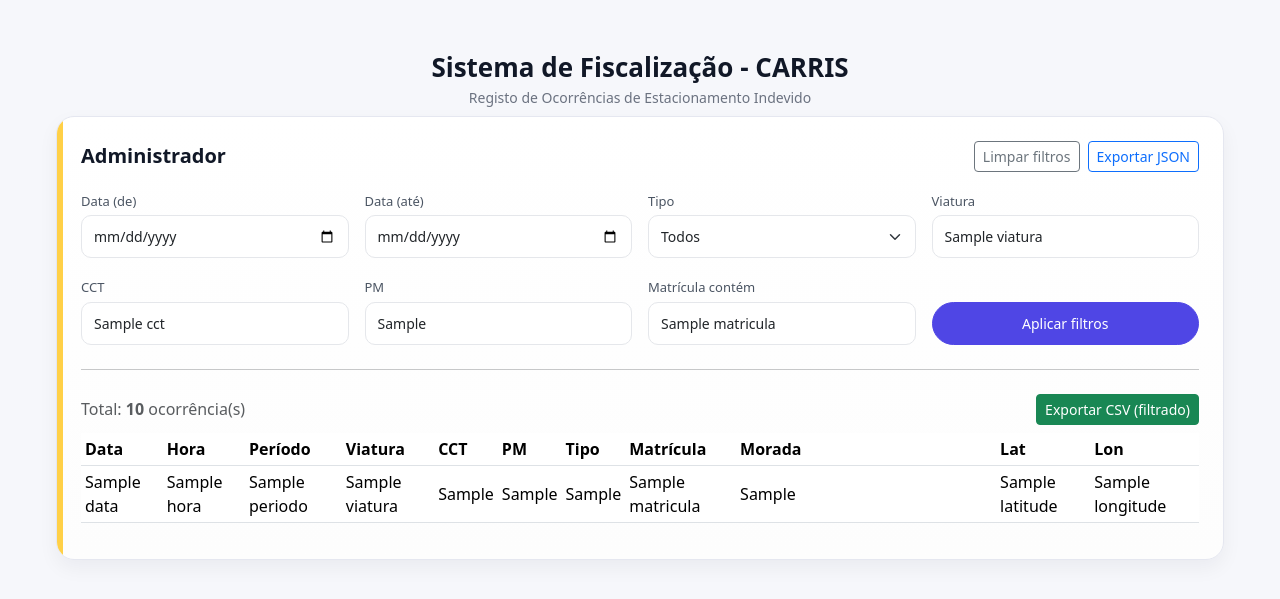
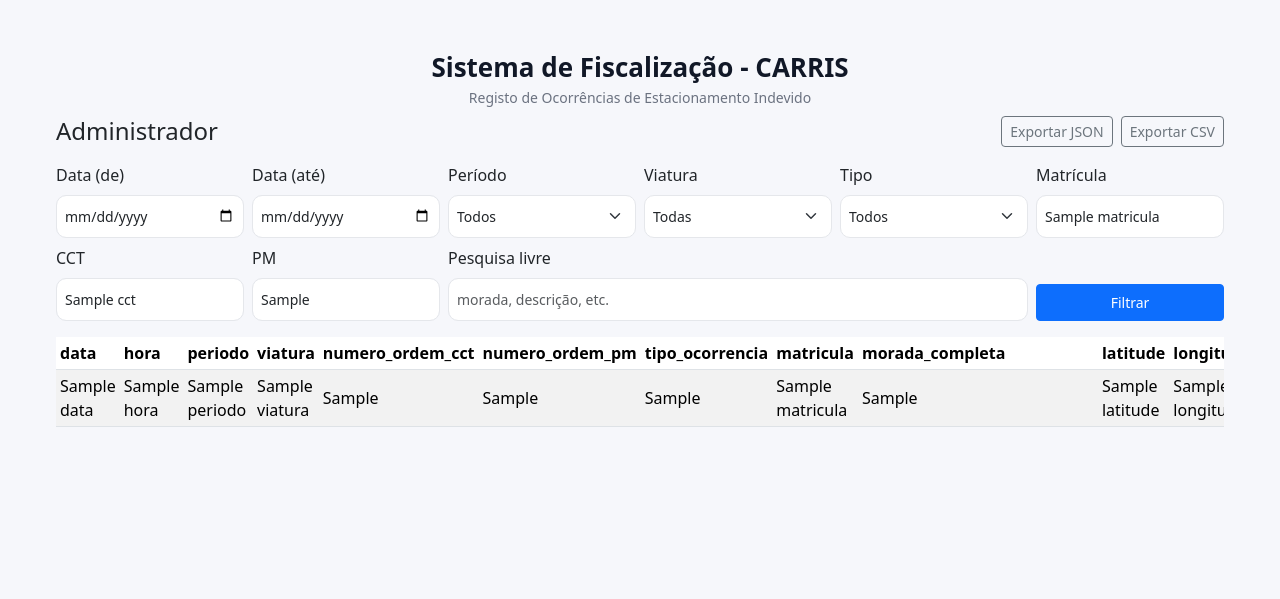
Before and after one commit to netoking2002/vigilantes_app, a Flask app: template templates/admin.html in a window 1280 px wide. Shown: the part 79-678 px from the top of the page. Run offline with Flask 3, Linux system fonts and the light colour scheme; the template is opened without the code that fills it: most values are stand-ins (such as "Sample title", 1, 10 or a date in 2020).

Commit message:
Admin page + melhorias layout e validações

```diff
--- a/app.py
+++ b/app.py
@@ -1,4 +1,4 @@
-from flask import Flask, render_template, request, redirect, url_for, Response
+from flask import Flask, render_template, request, redirect, url_for, Response, jsonify
 from datetime import datetime, date
 import os
 import json
@@ -39,36 +39,36 @@
     return viaturas
 
 
-def _default_data():
-    return {
-        "registo_principal": {
-            "data": date.today().strftime("%d/%m/%Y"),
-            "periodo": "Manhã",
-            "viatura": "",
-            "num_ordem_cct": "",
-            "num_ordem_pm": "",
-            "registo_guardado": False,
-        },
-        "ocorrencias": []
-    }
-
-
 def carregar_dados():
     path = get_data_path()
     if not os.path.exists(path):
-        return _default_data()
+        return {
+            "registo_principal": {
+                "data": date.today().strftime("%d/%m/%Y"),
+                "periodo": "Manhã",
+                "viatura": "",
+                "num_ordem_cct": "",
+                "num_ordem_pm": "",
+                "registo_guardado": False,
+            },
+            "ocorrencias": []
+        }
 
     try:
         with open(path, "r", encoding="utf-8") as f:
-            dados = json.load(f)
-            # garante chaves mínimas
-            if "registo_principal" not in dados:
-                dados["registo_principal"] = _default_data()["registo_principal"]
-            if "ocorrencias" not in dados:
-                dados["ocorrencias"] = []
-            return dados
+            return json.load(f)
     except Exception:
-        return _default_data()
+        return {
+            "registo_principal": {
+                "data": date.today().strftime("%d/%m/%Y"),
+                "periodo": "Manhã",
+                "viatura": "",
+                "num_ordem_cct": "",
+                "num_ordem_pm": "",
+                "registo_guardado": False,
+            },
+            "ocorrencias": []
+        }
 
 
 def guardar_dados(dados):
@@ -81,7 +81,7 @@
     ocorrencias = dados.get("ocorrencias", [])
     if not ocorrencias:
         return 1
-    return max(o.get("id", 0) for o in ocorrencias) + 1
+    return max(int(o.get("id", 0)) for o in ocorrencias) + 1
 
 
 # =========================
@@ -95,21 +95,8 @@
         return None
 
 
-def parse_hhmm(s):
-    try:
-        return datetime.strptime(s, "%H:%M").time()
-    except Exception:
-        return None
-
-
 def contains(hay, needle):
-    return needle.lower() in (hay or "").lower()
-
-
-def sort_key_ocorrencia(o):
-    d = parse_ddmmyyyy(o.get("data", "")) or date.min
-    t = parse_hhmm(o.get("hora", "")) or datetime.min.time()
-    return (d, t, o.get("id", 0))
+    return (needle or "").lower() in (hay or "").lower()
 
 
 # =========================
@@ -121,12 +108,16 @@
     dados = carregar_dados()
     registo = dados["registo_principal"]
 
-    ocorrencias = sorted(dados.get("ocorrencias", []), key=sort_key_ocorrencia)
+    ocorrencias = sorted(
+        dados.get("ocorrencias", []),
+        key=lambda o: (o.get("data", ""), o.get("hora", "")),
+        reverse=False
+    )
 
     viaturas = carregar_viaturas()
 
     if request.method == "POST" and request.form.get("acao") == "guardar_registo":
-        data_form = request.form.get("data", "").strip()  # yyyy-mm-dd
+        data_form = request.form.get("data", "").strip()
         if data_form:
             try:
                 registo["data"] = datetime.strptime(data_form, "%Y-%m-%d").strftime("%d/%m/%Y")
@@ -166,7 +157,7 @@
             "Multas em corredor BUS",
             "Multas em áreas de paragem",
             "Multas a dificultar manobra",
-            "Multa – outras situações",
+            "Multa - outras situações",
             "Pedidos de reboque",
             "Pedidos de bloqueamento",
             "Advertências",
@@ -231,26 +222,14 @@
     return redirect(url_for("index"))
 
 
-# ✅ ESTAS 2 ROTAS FALTAVAM (e davam o teu BuildError no template)
 @app.route("/ocorrencias/<int:occ_id>")
 def detalhe_ocorrencia(occ_id):
     dados = carregar_dados()
     ocorrencias = dados.get("ocorrencias", [])
-    occ = next((o for o in ocorrencias if o.get("id") == occ_id), None)
+    occ = next((o for o in ocorrencias if int(o.get("id", 0)) == occ_id), None)
     if not occ:
         return redirect(url_for("index"))
-
-    registo = dados["registo_principal"]
-    return render_template("detalhe_ocorrencia.html", ocorrencia=occ, registo=registo)
-
-
-@app.route("/ocorrencias/<int:occ_id>/apagar", methods=["POST"])
-def apagar_ocorrencia(occ_id):
-    dados = carregar_dados()
-    ocorrencias = dados.get("ocorrencias", [])
-    dados["ocorrencias"] = [o for o in ocorrencias if o.get("id") != occ_id]
-    guardar_dados(dados)
-    return redirect(url_for("index"))
+    return render_template("detalhe_ocorrencia.html", ocorrencia=occ)
 
 
 @app.route("/admin", methods=["GET"])
@@ -258,7 +237,6 @@
     dados = carregar_dados()
     ocorrencias = dados.get("ocorrencias", [])
 
-    # filtros (GET)
     data_de = request.args.get("data_de", "").strip()     # yyyy-mm-dd
     data_ate = request.args.get("data_ate", "").strip()   # yyyy-mm-dd
     periodo = request.args.get("periodo", "").strip()
@@ -304,18 +282,18 @@
 
         if q:
             blob = " ".join([
-                str(o.get("data", "")),
-                str(o.get("hora", "")),
-                str(o.get("periodo", "")),
-                str(o.get("viatura", "")),
-                str(o.get("numero_ordem_cct", "")),
-                str(o.get("numero_ordem_pm", "")),
-                str(o.get("tipo_ocorrencia", "")),
-                str(o.get("matricula", "")),
-                str(o.get("morada_completa", "")),
-                str(o.get("latitude", "")),
-                str(o.get("longitude", "")),
-                str(o.get("descricao", "")),
+                str(o.get("data","")),
+                str(o.get("hora","")),
+                str(o.get("periodo","")),
+                str(o.get("viatura","")),
+                str(o.get("numero_ordem_cct","")),
+                str(o.get("numero_ordem_pm","")),
+                str(o.get("tipo_ocorrencia","")),
+                str(o.get("matricula","")),
+                str(o.get("morada_completa","")),
+                str(o.get("latitude","")),
+                str(o.get("longitude","")),
+                str(o.get("descricao","")),
             ])
             if not contains(blob, q):
                 ok = False
@@ -323,11 +301,10 @@
         if ok:
             filtradas.append(o)
 
-    filtradas.sort(key=sort_key_ocorrencia)
+    filtradas.sort(key=lambda x: (x.get("data", ""), x.get("hora", "")))
 
-    # listas para dropdown
-    tipos = sorted({o.get("tipo_ocorrencia", "") for o in ocorrencias if o.get("tipo_ocorrencia")})
-    viaturas = sorted({o.get("viatura", "") for o in ocorrencias if o.get("viatura")})
+    tipos = sorted({o.get("tipo_ocorrencia","") for o in ocorrencias if o.get("tipo_ocorrencia")})
+    viaturas = sorted({o.get("viatura","") for o in ocorrencias if o.get("viatura")})
 
     return render_template(
         "admin.html",
@@ -348,6 +325,54 @@
     )
 
 
+@app.route("/admin/export/json", methods=["GET"])
+def admin_export_json():
+    dados = carregar_dados()
+    return jsonify(dados.get("ocorrencias", []))
+
+
+@app.route("/admin/export/csv", methods=["GET"])
+def admin_export_csv():
+    dados = carregar_dados()
+    ocorrencias = dados.get("ocorrencias", [])
+
+    output = io.StringIO()
+    header = [
+        "data","hora","periodo","viatura","numero_ordem_cct","numero_ordem_pm",
+        "tipo_ocorrencia","matricula","morada_completa","latitude","longitude","descricao"
+    ]
+    output.write(";".join(header) + "\n")
+
+    for o in ocorrencias:
+        morada = (o.get("morada_completa", "") or "").replace("\n", " ").replace(";", ",")
+        descricao = (o.get("descricao", "") or "").replace("\n", " ").replace(";", ",")
+        linha = [
+            o.get("data", ""),
+            o.get("hora", ""),
+            o.get("periodo", ""),
+            o.get("viatura", ""),
+            o.get("numero_ordem_cct", ""),
+            o.get("numero_ordem_pm", ""),
+            o.get("tipo_ocorrencia", ""),
+            o.get("matricula", ""),
+            morada,
+            o.get("latitude", ""),
+            o.get("longitude", ""),
+            descricao,
+        ]
+        output.write(";".join(linha) + "\n")
+
+    csv_data = output.getvalue()
+    output.close()
+
+    filename = f"Vigilantes_Admin_{date.today().strftime('%Y-%m-%d')}.csv"
+    return Response(
+        csv_data.encode("utf-8-sig"),
+        mimetype="text/csv; charset=utf-8",
+        headers={"Content-Disposition": f'attachment; filename="{filename}"'}
+    )
+
+
 @app.route("/fim_servico", methods=["POST"])
 def fim_servico():
     dados = carregar_dados()
@@ -356,15 +381,14 @@
 
     output = io.StringIO()
     header = [
-        "data", "hora", "periodo", "viatura", "numero_ordem_cct", "numero_ordem_pm",
-        "tipo_ocorrencia", "matricula", "morada_completa", "latitude", "longitude", "descricao"
+        "data","hora","periodo","viatura","numero_ordem_cct","numero_ordem_pm",
+        "tipo_ocorrencia","matricula","morada_completa","latitude","longitude","descricao"
     ]
     output.write(";".join(header) + "\n")
 
-    for o in sorted(ocorrencias, key=sort_key_ocorrencia):
+    for o in ocorrencias:
         morada = (o.get("morada_completa", "") or "").replace("\n", " ").replace(";", ",")
         descricao = (o.get("descricao", "") or "").replace("\n", " ").replace(";", ",")
-
         linha = [
             o.get("data", ""),
             o.get("hora", ""),
@@ -389,7 +413,6 @@
     cct = registo.get("num_ordem_cct", "")
     filename = f"Vigilantes_{nome_data}_{periodo}_{cct}.csv"
 
-    # limpar para novo serviço
     dados["registo_principal"]["registo_guardado"] = False
     dados["ocorrencias"] = []
     guardar_dados(dados)
@@ -402,7 +425,4 @@
 
 
 if __name__ == "__main__":
-    # Render usa a variável PORT
-    port = int(os.environ.get("PORT", "5000"))
-    debug = os.environ.get("FLASK_DEBUG", "0") == "1"
-    app.run(host="0.0.0.0", port=port, debug=debug)
+    app.run(debug=True, host="0.0.0.0", port=5000)
--- a/templates/admin.html
+++ b/templates/admin.html
@@ -1,97 +1,92 @@
 {% extends "base.html" %}
-{% block title %}Administrador - Vigilantes{% endblock %}
+{% block title %}Administrador - Sistema de Fiscalização{% endblock %}
 
 {% block content %}
-<div class="main-form-card mb-4">
 <div class="d-flex justify-content-between align-items-center mb-3">
-    <div class="main-form-title mb-0">Administrador</div>
+  <h4 class="mb-0">Administrador</h4>
 
   <div class="d-flex gap-2">
-      <a class="btn btn-outline-secondary btn-sm" href="{{ url_for('admin') }}">Limpar filtros</a>
-      <a class="btn btn-outline-primary btn-sm" href="{{ url_for('admin_export_json') }}">Exportar JSON</a>
+    <a class="btn btn-outline-secondary btn-sm" href="{{ url_for('admin_export_json') }}">Exportar JSON</a>
+    <a class="btn btn-outline-secondary btn-sm" href="{{ url_for('admin_export_csv') }}">Exportar CSV</a>
   </div>
 </div>
 
-  <!-- FILTROS -->
-  <form method="get" class="row g-3">
-    <div class="col-12 col-md-3">
-      <label class="section-label mb-1">Data (de)</label>
-      <input type="date" name="data_de" class="form-control" value="{{ filtros.data_de or '' }}">
+<form method="get" class="row g-2 mb-3">
+  <div class="col-md-2">
+    <label class="form-label">Data (de)</label>
+    <input type="date" name="data_de" value="{{ filtros.data_de }}" class="form-control form-control-sm">
   </div>
-
-    <div class="col-12 col-md-3">
-      <label class="section-label mb-1">Data (até)</label>
-      <input type="date" name="data_ate" class="form-control" value="{{ filtros.data_ate or '' }}">
+  <div class="col-md-2">
+    <label class="form-label">Data (até)</label>
+    <input type="date" name="data_ate" value="{{ filtros.data_ate }}" class="form-control form-control-sm">
   </div>
-
-    <div class="col-12 col-md-3">
-      <label class="section-label mb-1">Tipo</label>
-      <select name="tipo" class="form-select">
+  <div class="col-md-2">
+    <label class="form-label">Período</label>
+    <select name="periodo" class="form-select form-select-sm">
       <option value="">Todos</option>
-        {% for t in tipos %}
-          <option value="{{ t }}" {% if filtros.tipo == t %}selected{% endif %}>{{ t }}</option>
+      <option value="Manhã" {% if filtros.periodo=="Manhã" %}selected{% endif %}>Manhã</option>
+      <option value="Tarde" {% if filtros.periodo=="Tarde" %}selected{% endif %}>Tarde</option>
+    </select>
+  </div>
+  <div class="col-md-2">
+    <label class="form-label">Viatura</label>
+    <select name="viatura" class="form-select form-select-sm">
+      <option value="">Todas</option>
+      {% for v in viaturas %}
+        <option value="{{ v }}" {% if filtros.viatura==v %}selected{% endif %}>{{ v }}</option>
       {% endfor %}
     </select>
   </div>
-
-    <div class="col-12 col-md-3">
-      <label class="section-label mb-1">Viatura</label>
-      <input type="text" name="viatura" class="form-control" value="{{ filtros.viatura or '' }}" placeholder="ex: A-43">
+  <div class="col-md-2">
+    <label class="form-label">Tipo</label>
+    <select name="tipo" class="form-select form-select-sm">
+      <option value="">Todos</option>
+      {% for t in tipos %}
+        <option value="{{ t }}" {% if filtros.tipo==t %}selected{% endif %}>{{ t }}</option>
+      {% endfor %}
+    </select>
+  </div>
+  <div class="col-md-2">
+    <label class="form-label">Matrícula</label>
+    <input type="text" name="matricula" value="{{ filtros.matricula }}" class="form-control form-control-sm" placeholder="ex: 12AB34">
   </div>
 
-    <div class="col-12 col-md-3">
-      <label class="section-label mb-1">CCT</label>
-      <input type="text" name="cct" class="form-control" value="{{ filtros.cct or '' }}" placeholder="ex: 190497">
+  <div class="col-md-2">
+    <label class="form-label">CCT</label>
+    <input type="text" name="cct" value="{{ filtros.cct }}" class="form-control form-control-sm">
+  </div>
+  <div class="col-md-2">
+    <label class="form-label">PM</label>
+    <input type="text" name="pm" value="{{ filtros.pm }}" class="form-control form-control-sm">
+  </div>
+  <div class="col-md-6">
+    <label class="form-label">Pesquisa livre</label>
+    <input type="text" name="q" value="{{ filtros.q }}" class="form-control form-control-sm" placeholder="morada, descrição, etc.">
   </div>
 
-    <div class="col-12 col-md-3">
-      <label class="section-label mb-1">PM</label>
-      <input type="text" name="pm" class="form-control" value="{{ filtros.pm or '' }}" placeholder="ex: 123456">
-    </div>
-
-    <div class="col-12 col-md-3">
-      <label class="section-label mb-1">Matrícula contém</label>
-      <input type="text" name="matricula" class="form-control" value="{{ filtros.matricula or '' }}" placeholder="ex: AA-12">
-    </div>
-
-    <div class="col-12 col-md-3 d-flex align-items-end">
-      <button type="submit" class="btn btn-guardar w-100">Aplicar filtros</button>
+  <div class="col-md-2 d-grid">
+    <label class="form-label">&nbsp;</label>
+    <button class="btn btn-primary btn-sm">Filtrar</button>
   </div>
 </form>
 
-  <hr class="my-4">
-
-  <!-- RESUMO -->
-  <div class="d-flex justify-content-between align-items-center mb-2">
-    <div class="text-muted">
-      Total: <strong>{{ total }}</strong> ocorrência(s)
-    </div>
-
-    {% if total > 0 %}
-      <a class="btn btn-success btn-sm"
-         href="{{ url_for('admin_export_csv', **filtros) }}">
-        Exportar CSV (filtrado)
-      </a>
-    {% endif %}
-  </div>
-
-  <!-- TABELA -->
-  {% if ocorrencias %}
 <div class="table-responsive">
-    <table class="table table-sm align-middle">
+  <table class="table table-sm table-striped align-middle">
     <thead>
       <tr>
-          <th>Data</th>
-          <th>Hora</th>
-          <th>Período</th>
-          <th>Viatura</th>
-          <th>CCT</th>
-          <th>PM</th>
-          <th>Tipo</th>
-          <th>Matrícula</th>
-          <th>Morada</th>
-          <th>Lat</th>
-          <th>Lon</th>
+        <th>data</th>
+        <th>hora</th>
+        <th>periodo</th>
+        <th>viatura</th>
+        <th>numero_ordem_cct</th>
+        <th>numero_ordem_pm</th>
+        <th>tipo_ocorrencia</th>
+        <th>matricula</th>
+        <th>morada_completa</th>
+        <th>latitude</th>
+        <th>longitude</th>
+        <th>descricao</th>
+        <th></th>
       </tr>
     </thead>
     <tbody>
@@ -105,16 +100,22 @@
         <td>{{ o.numero_ordem_pm }}</td>
         <td>{{ o.tipo_ocorrencia }}</td>
         <td>{{ o.matricula }}</td>
-          <td style="min-width:260px;">{{ o.morada_completa }}</td>
+        <td style="min-width:240px">{{ o.morada_completa }}</td>
         <td>{{ o.latitude }}</td>
         <td>{{ o.longitude }}</td>
+        <td style="min-width:240px">{{ o.descricao }}</td>
+        <td>
+          <a class="btn btn-link btn-sm p-0" href="{{ url_for('detalhe_ocorrencia', occ_id=o.id) }}">ver</a>
+        </td>
       </tr>
       {% endfor %}
+      {% if ocorrencias|length == 0 %}
+      <tr>
+        <td colspan="13" class="text-muted">Sem registos para os filtros selecionados.</td>
+      </tr>
+      {% endif %}
     </tbody>
   </table>
 </div>
-  {% else %}
-    <div class="alert alert-secondary mb-0">Não há dados para estes filtros.</div>
-  {% endif %}
-</div>
+
 {% endblock %}
```
Lines whose indentation alone changed are shown as unchanged.
